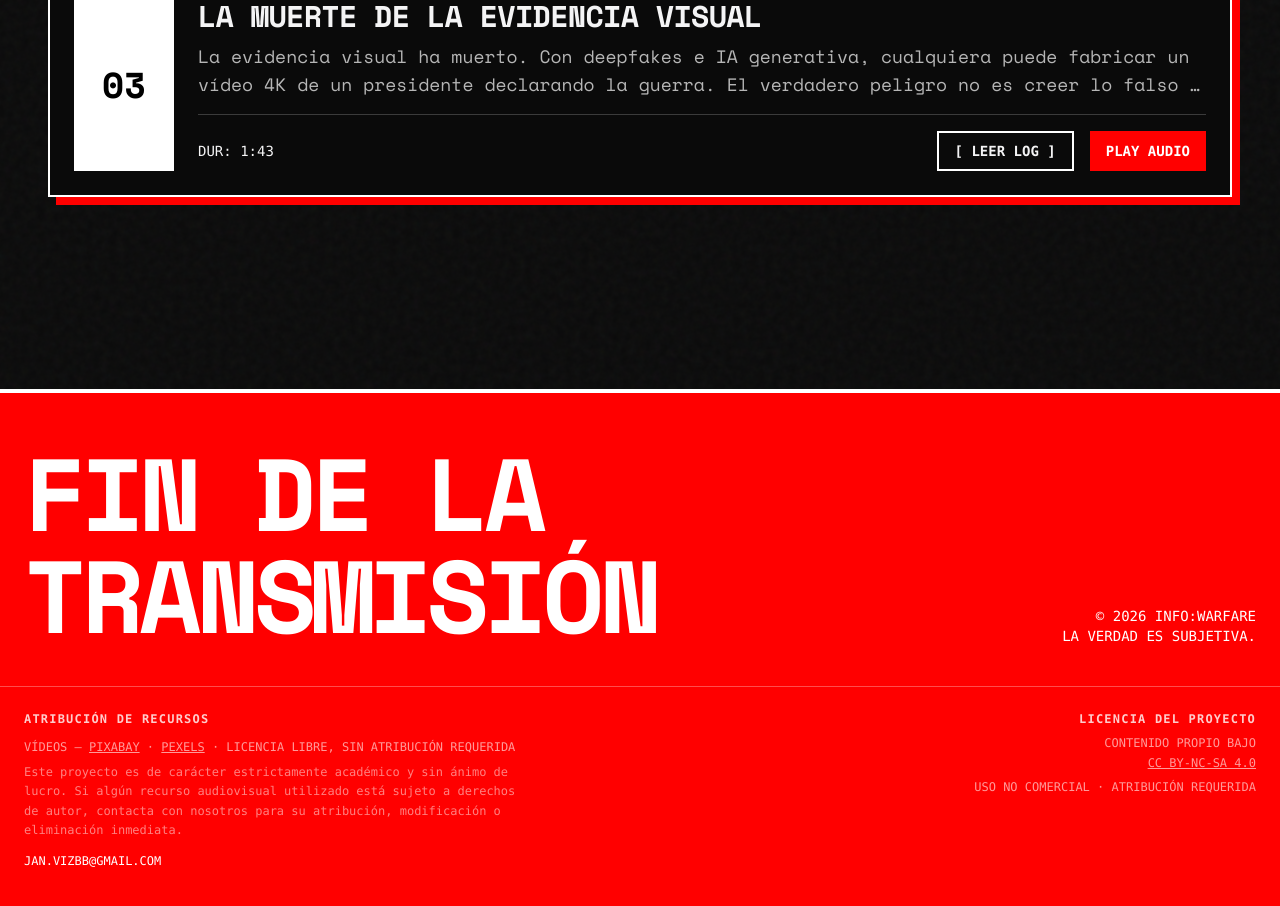
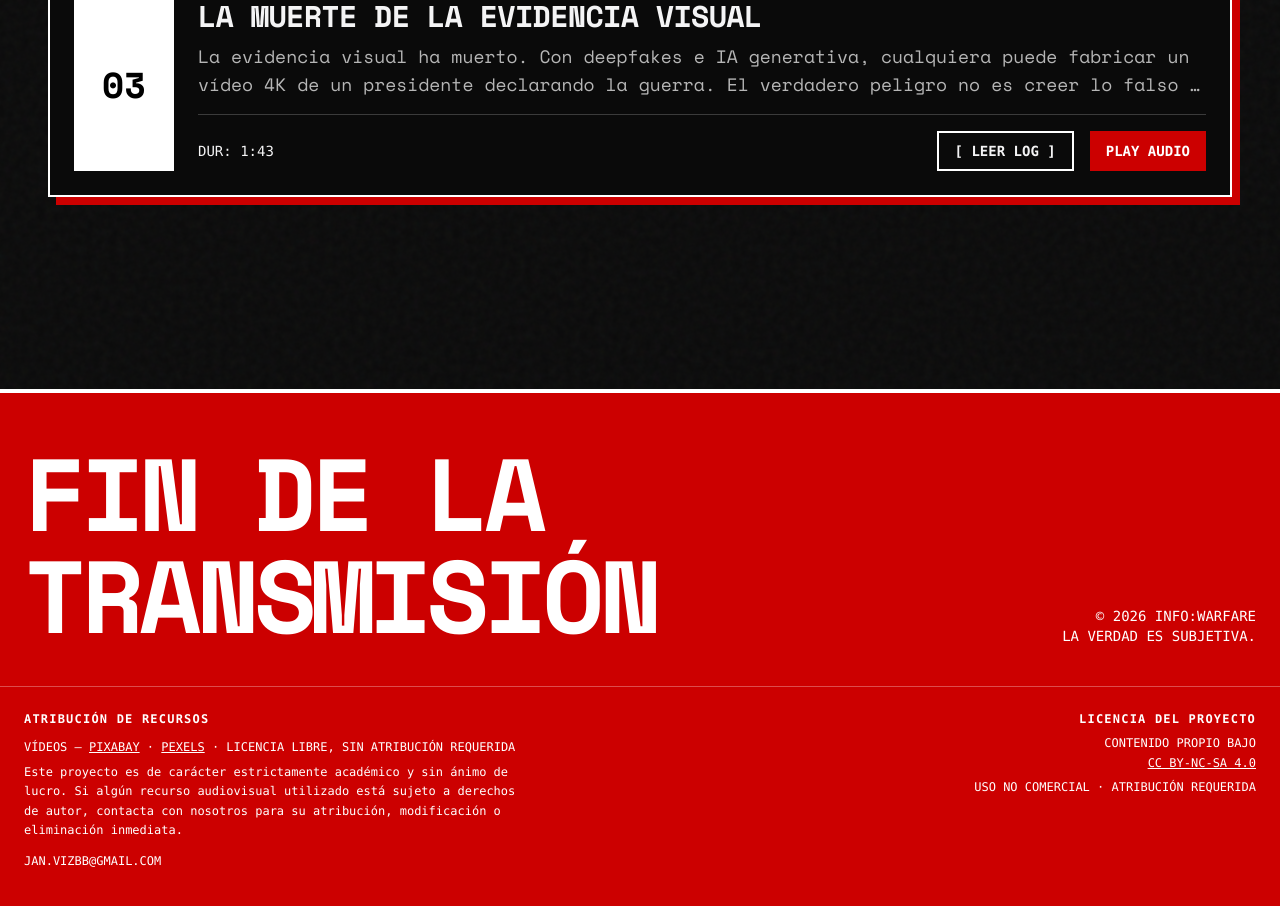
Before and after one commit to JanVizcaino/info-warfare, a React (Vite) app in the folder info-warfare/: page /podcast in a window 1280 px wide. Shown: the part 880-1786 px from the top of the page. Built offline with nearby package versions, Linux system fonts and the light colour scheme.

Commit message:
feat: accesibility added

```diff
--- a/info-warfare/src/components/layout/Footer.jsx
+++ b/info-warfare/src/components/layout/Footer.jsx
@@ -11,27 +11,27 @@ export default function Footer() {
         </div>
       </div>
 
-      <div className="px-6 mt-10 pt-6 border-t border-white/30 font-mono text-xs text-white/60 flex flex-col md:flex-row justify-between gap-4">
+      <div className="px-6 mt-10 pt-6 border-t border-white/30 font-mono text-xs flex flex-col md:flex-row justify-between gap-4">
         <div className="flex flex-col gap-2">
-          <p className="text-white/80 font-bold uppercase tracking-widest mb-1">Atribución de recursos</p>
+          <p className="text-white font-bold uppercase tracking-widest mb-1">Atribución de recursos</p>
           <p>
             Vídeos —{' '}
-            <a href="https://pixabay.com" target="_blank" rel="noopener noreferrer" className="underline hover:text-white transition-colors">Pixabay</a>
+            <a href="https://pixabay.com" target="_blank" rel="noopener noreferrer" className="underline hover:text-black transition-colors">Pixabay</a>
             {' '}·{' '}
-            <a href="https://www.pexels.com" target="_blank" rel="noopener noreferrer" className="underline hover:text-white transition-colors">Pexels</a>
+            <a href="https://www.pexels.com" target="_blank" rel="noopener noreferrer" className="underline hover:text-black transition-colors">Pexels</a>
             {' '}· Licencia libre, sin atribución requerida
           </p>
-          <p className="text-white/50 normal-case leading-relaxed max-w-lg">
+          <p className="text-white normal-case leading-relaxed max-w-lg">
             Este proyecto es de carácter estrictamente académico y sin ánimo de lucro. Si algún recurso audiovisual utilizado está sujeto a derechos de autor, contacta con nosotros para su atribución, modificación o eliminación inmediata.
           </p>
-          <a href="mailto:jan.vizbb@gmail.com" className="text-white hover:underline transition-colors mt-1">
+          <a href="mailto:jan.vizbb@gmail.com" className="text-white hover:underline hover:text-black transition-colors mt-1">
             jan.vizbb@gmail.com
           </a>
         </div>
         <div className="flex flex-col gap-1 md:text-right">
-          <p className="text-white/80 font-bold uppercase tracking-widest mb-1">Licencia del proyecto</p>
+          <p className="text-white font-bold uppercase tracking-widest mb-1">Licencia del proyecto</p>
           <p>Contenido propio bajo</p>
-          <a href="https://creativecommons.org/licenses/by-nc-sa/4.0/" target="_blank" rel="noopener noreferrer" className="underline hover:text-white transition-colors">CC BY-NC-SA 4.0</a>
+          <a href="https://creativecommons.org/licenses/by-nc-sa/4.0/" target="_blank" rel="noopener noreferrer" className="underline hover:text-black transition-colors">CC BY-NC-SA 4.0</a>
           <p className="mt-1">Uso no comercial · Atribución requerida</p>
         </div>
       </div>
--- a/info-warfare/src/components/layout/Header.jsx
+++ b/info-warfare/src/components/layout/Header.jsx
@@ -14,13 +14,15 @@ export default function Header() {
     <header className="fixed top-0 w-full z-50 border-b-2 border-white/20 bg-brutal-bg/90 backdrop-blur-md">
       <nav className="flex justify-between items-center px-6 py-4">
 
-        <Link to="/" className="text-2xl font-black tracking-tighter hover:text-brutal-accent transition-colors z-50 relative">
-          <img src={logo} className="h-16 md:h-28 object-contain" alt="Logo Podcast" />
+        <Link to="/" aria-hidden="true" tabIndex="-1" className="text-2xl font-black tracking-tighter hover:text-brutal-accent transition-colors z-50 relative">
+          <img src={logo} className="h-16 md:h-28 object-contain" alt="" />
         </Link>
 
         <button
           className="md:hidden z-50 relative p-2 text-white focus:outline-none"
           onClick={() => setIsMenuOpen(!isMenuOpen)}
+          aria-label={isMenuOpen ? "Cerrar menú" : "Abrir menú"}
+          aria-expanded={isMenuOpen}
         >
           <svg className="w-8 h-8" fill="none" stroke="currentColor" viewBox="0 0 24 24">
             {isMenuOpen ? (
--- a/info-warfare/src/components/podcast/GlobalAudioPlayer.jsx
+++ b/info-warfare/src/components/podcast/GlobalAudioPlayer.jsx
@@ -41,15 +41,18 @@ export default function GlobalAudioPlayer() {
           </span>
         </div>
 
-        <div className="flex items-center gap-4 font-bold uppercase tracking-widest">
+       <div className="flex items-center gap-4 font-bold uppercase tracking-widest">
           <button
             onClick={togglePlay}
+            aria-label={isPlaying ? "Pausar audio" : "Reproducir audio"}
             className="bg-white text-black px-6 py-3 hover:bg-brutal-accent hover:text-white transition-colors"
           >
             {isPlaying ? <Pause/> : <Play/>}
           </button>
+
           <button
             onClick={closePlayer}
+            aria-label="Cerrar reproductor"
             className="text-white/50 hover:text-white px-4 py-3 border border-white/20 hover:border-white transition-colors"
           >
             <XIcon/>
--- a/info-warfare/src/components/promotion/VideoPromo.jsx
+++ b/info-warfare/src/components/promotion/VideoPromo.jsx
@@ -94,7 +94,8 @@ export default function VideoPromo({ title, videoUrl }) {
 
   useEffect(() => () => clearTimeout(hideTimeout.current), []);
 
-  const VolumeIcon = isMuted || volume === 0 ? VolumeX : volume < 0.5 ? Volume1 : Volume2;
+  const VolumeIcon =
+    isMuted || volume === 0 ? VolumeX : volume < 0.5 ? Volume1 : Volume2;
 
   return (
     <div
@@ -106,11 +107,17 @@ export default function VideoPromo({ title, videoUrl }) {
       <div
         className="absolute top-0 left-0 z-20 font-mono text-xs font-bold px-4 py-2 uppercase tracking-widest border-b border-r border-white/20 transition-colors"
         style={{
-          background: hasStarted ? "var(--color-brutal-accent, #e63946)" : "white",
+          background: hasStarted
+            ? "var(--color-brutal-accent, #e63946)"
+            : "white",
           color: hasStarted ? "white" : "black",
         }}
       >
-        {isPlaying ? "▶ EN REPRODUCCIÓN" : hasStarted ? "⏸ PAUSADO" : `ARCHIVO: ${title}`}
+        {isPlaying
+          ? "▶ EN REPRODUCCIÓN"
+          : hasStarted
+            ? "⏸ PAUSADO"
+            : `ARCHIVO: ${title}`}
       </div>
 
       <video
@@ -125,7 +132,15 @@ export default function VideoPromo({ title, videoUrl }) {
         onLoadedMetadata={handleLoaded}
         onEnded={handleEnded}
         onClick={handlePlay}
-      />
+      >
+        <track
+          kind="captions"
+          srcLang="es"
+          label="Español"
+          src="/assets/captions.vtt"
+          default
+        />
+      </video>
 
       {!hasStarted && (
         <div
@@ -162,10 +177,11 @@ export default function VideoPromo({ title, videoUrl }) {
             className="text-white hover:text-brutal-accent transition-colors cursor-pointer"
             aria-label={isPlaying ? "Pausar" : "Reproducir"}
           >
-            {isPlaying
-              ? <Pause size={18} strokeWidth={2.5} />
-              : <Play size={18} strokeWidth={2.5} />
-            }
+            {isPlaying ? (
+              <Pause size={18} strokeWidth={2.5} />
+            ) : (
+              <Play size={18} strokeWidth={2.5} />
+            )}
           </button>
 
           <span className="font-mono text-xs text-white/70 tracking-widest tabular-nums">
@@ -190,6 +206,7 @@ export default function VideoPromo({ title, videoUrl }) {
               value={isMuted ? 0 : volume}
               onChange={handleVolume}
               className="w-20 accent-brutal-accent cursor-pointer"
+              aria-label="Control de volumen"
             />
           </div>
         </div>
--- a/info-warfare/src/pages/Home.jsx
+++ b/info-warfare/src/pages/Home.jsx
@@ -23,7 +23,7 @@ export default function Home() {
 
         <Section>
           <div className="flex flex-col gap-6 mt-16">
-            <h3 className="text-3xl font-black uppercase tracking-tighter">Evidencia Audiovisual</h3>
+            <h2 className="text-3xl font-black uppercase tracking-tighter">Evidencia Audiovisual</h2>
             <p className="font-mono text-sm opacity-70 mb-4">Registro visual de la campaña de desinformación. Visualización bajo tu propio riesgo.</p>
             <VideoPromo title="Teaser Documental" videoUrl={Video} />
           </div>
--- a/info-warfare/src/styles/global.css
+++ b/info-warfare/src/styles/global.css
@@ -6,7 +6,7 @@
   --font-sans: 'Space Mono','Space Grotesk', 'Inter', system-ui, -apple-system, sans-serif;
   --color-brutal-bg: #0a0a0a;
   --color-brutal-text: #f4f4f5;
-  --color-brutal-accent: #ff0000;
+  --color-brutal-accent: #cc0000;
 }
 
 @layer base {
@@ -34,7 +34,7 @@
     @apply border-2 border-white;
   }
   .brutal-shadow {
-    box-shadow: 8px 8px 0px 0px rgba(255, 0, 0, 1);
+    box-shadow: 8px 8px 0px 0px rgba(204, 0, 0, 1);
     transition: all 0.2s cubic-bezier(0.25, 0.8, 0.25, 1);
   }
   .brutal-shadow:hover {
```
